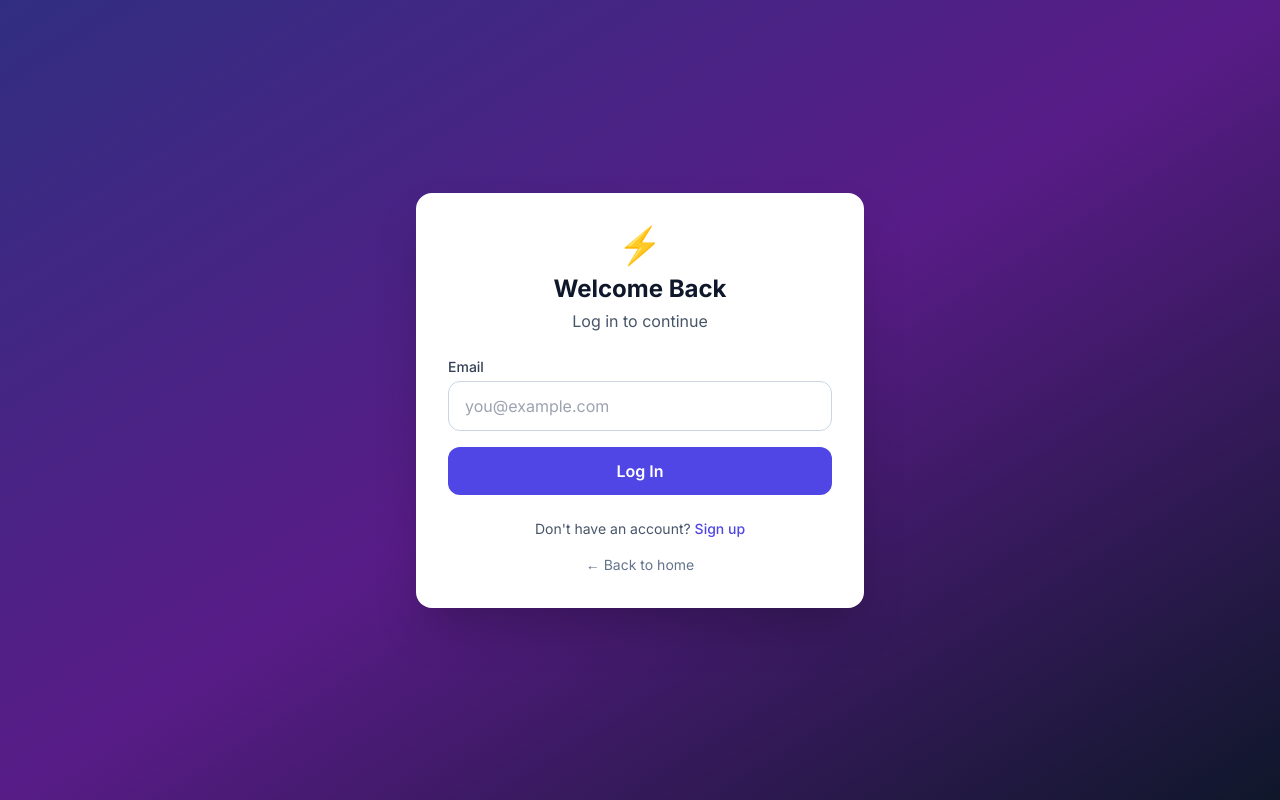
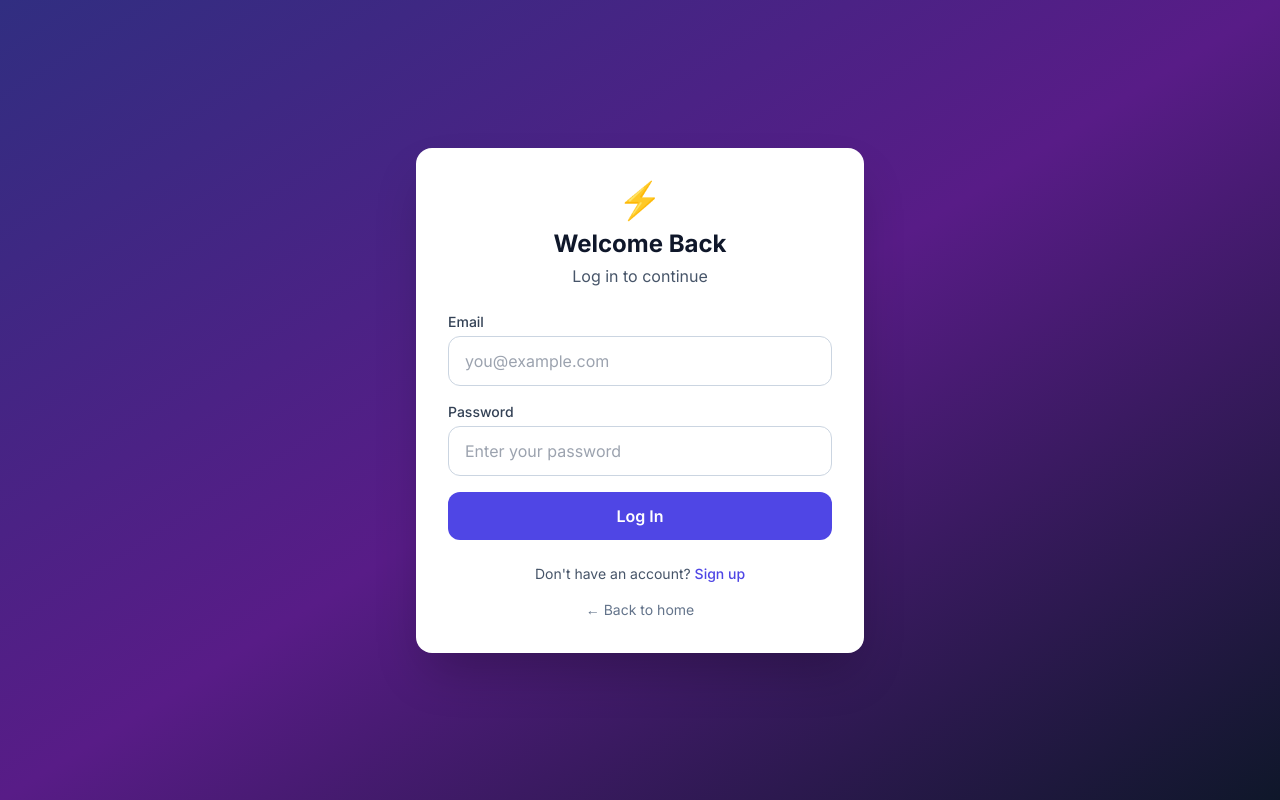
Before and after one commit to AlethiaQuizForge/quizforge, a Next.js app: page / in a window 1280 px wide. Both pictures are taken after a click on the button "Log In". Built offline with nearby package versions, Linux system fonts and the light colour scheme.

Commit message:
Add password authentication

```diff
--- a/components/QuizForge.jsx
+++ b/components/QuizForge.jsx
@@ -42,7 +42,7 @@ export default function QuizForge() {
   const [isLoggedIn, setIsLoggedIn] = useState(false);
   const [user, setUser] = useState(null);
   const [authMode, setAuthMode] = useState('login'); // 'login' or 'signup'
-  const [authForm, setAuthForm] = useState({ name: '', email: '', role: 'student' });
+  const [authForm, setAuthForm] = useState({ name: '', email: '', password: '', role: 'student' });
   const [authError, setAuthError] = useState('');
   const [isLoading, setIsLoading] = useState(true);
 
@@ -148,12 +148,23 @@ export default function QuizForge() {
       setAuthError('Please enter your email');
       return;
     }
+    if (!authForm.password) {
+      setAuthError('Please enter your password');
+      return;
+    }
 
     try {
       // Check if user exists
       const result = await storage.get(`quizforge-account-${authForm.email.toLowerCase()}`);
       if (result && result.value) {
         const userData = JSON.parse(result.value);
+
+        // Check password
+        if (userData.password !== authForm.password) {
+          setAuthError('Incorrect password');
+          return;
+        }
+
         setUser(userData);
         setUserName(userData.name);
         setUserType(userData.role);
@@ -174,6 +185,7 @@ export default function QuizForge() {
         }
 
         showToast(`Welcome back, ${userData.name}!`, 'success');
+        setAuthForm({ name: '', email: '', password: '', role: 'student' });
         setPage(userData.role === 'teacher' ? 'teacher-dashboard' : userData.role === 'student' ? 'student-dashboard' : 'creator-dashboard');
       } else {
         setAuthError('Account not found. Please sign up first.');
@@ -195,6 +207,14 @@ export default function QuizForge() {
     }
     if (!authForm.email.includes('@')) {
       setAuthError('Please enter a valid email');
+      return;
+    }
+    if (!authForm.password) {
+      setAuthError('Please enter a password');
+      return;
+    }
+    if (authForm.password.length < 6) {
+      setAuthError('Password must be at least 6 characters');
       return;
     }
 
@@ -210,6 +230,7 @@ export default function QuizForge() {
         id: `user_${Date.now()}`,
         name: authForm.name.trim(),
         email: authForm.email.toLowerCase().trim(),
+        password: authForm.password,
         role: authForm.role,
         createdAt: Date.now()
       };
@@ -223,6 +244,7 @@ export default function QuizForge() {
       setIsLoggedIn(true);
 
       showToast(`Welcome to QuizForge, ${userData.name}!`, 'success');
+      setAuthForm({ name: '', email: '', password: '', role: 'student' });
       setPage(userData.role === 'teacher' ? 'teacher-dashboard' : userData.role === 'student' ? 'student-dashboard' : 'creator-dashboard');
     } catch (err) {
       setAuthError('Signup failed. Please try again.');
@@ -1088,8 +1110,19 @@ ${quizContent.substring(0, 40000)}
                   type="email"
                   value={authForm.email}
                   onChange={e => setAuthForm(f => ({ ...f, email: e.target.value }))}
+                  placeholder="you@example.com"
+                  className="w-full px-4 py-3 border border-slate-300 rounded-xl focus:ring-2 focus:ring-indigo-500 focus:border-indigo-500 outline-none"
+                />
+              </div>
+
+              <div>
+                <label className="block text-sm font-medium text-slate-700 mb-1">Password</label>
+                <input
+                  type="password"
+                  value={authForm.password}
+                  onChange={e => setAuthForm(f => ({ ...f, password: e.target.value }))}
                   onKeyDown={e => e.key === 'Enter' && (authMode === 'login' ? handleLogin() : handleSignup())}
-                  placeholder="you@example.com"
+                  placeholder={authMode === 'signup' ? 'At least 6 characters' : 'Enter your password'}
                   className="w-full px-4 py-3 border border-slate-300 rounded-xl focus:ring-2 focus:ring-indigo-500 focus:border-indigo-500 outline-none"
                 />
               </div>
@@ -1143,11 +1176,11 @@ ${quizContent.substring(0, 40000)}
             <div className="mt-6 text-center text-sm">
               {authMode === 'login' ? (
                 <p className="text-slate-600">
-                  Don't have an account? <button onClick={() => { setAuthMode('signup'); setAuthError(''); }} className="text-indigo-600 font-medium hover:underline">Sign up</button>
+                  Don't have an account? <button onClick={() => { setAuthMode('signup'); setAuthError(''); setAuthForm(f => ({ ...f, password: '' })); }} className="text-indigo-600 font-medium hover:underline">Sign up</button>
                 </p>
               ) : (
                 <p className="text-slate-600">
-                  Already have an account? <button onClick={() => { setAuthMode('login'); setAuthError(''); }} className="text-indigo-600 font-medium hover:underline">Log in</button>
+                  Already have an account? <button onClick={() => { setAuthMode('login'); setAuthError(''); setAuthForm(f => ({ ...f, password: '' })); }} className="text-indigo-600 font-medium hover:underline">Log in</button>
                 </p>
               )}
             </div>
```
Also changed, not shown: 1 other file (tests, documents, lock files or other folders).
